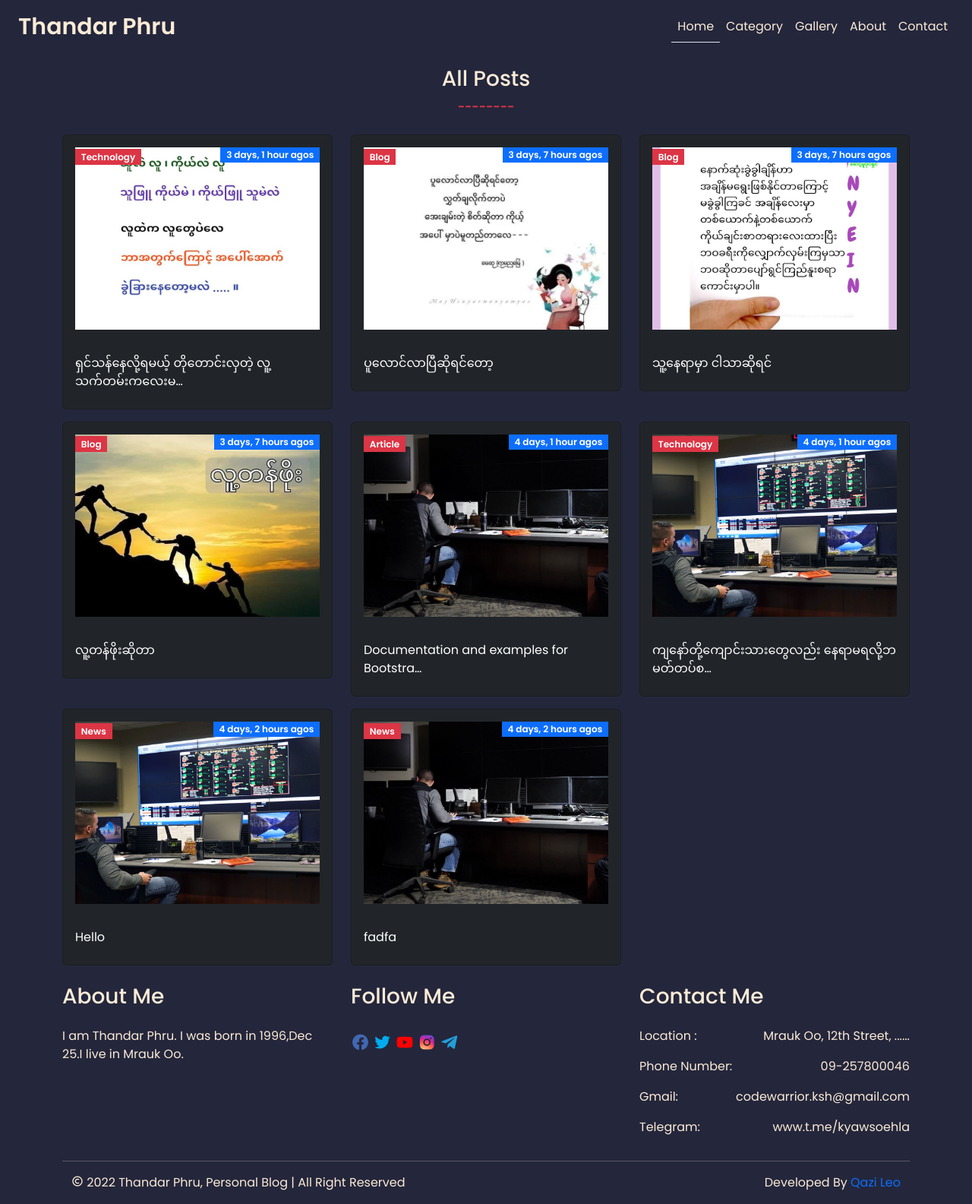
After one commit to kyawsoehla0101/thandarphru, a Django app: template base/templates/base/post.html in a window 1280 px wide. The commit adds this page. Shown: the whole page at 76% size. Run offline with Django 4.2, Linux system fonts and the light colour scheme; the template is opened without the code that fills it: values that come from a table or form of the project are taken from there, others are empty; data comes from the database, SQL or seed files in the repository; both versions use the stored data as it was after the commit; parts of the project's set-up code (start-up, migrations or seed data) failed here and were passed over.

Commit message:
Some Features are added

```diff
--- /dev/null
+++ b/base/templates/base/post.html
@@ -0,0 +1,43 @@
+{% extends 'main.html' %} {% load static %} {% block content %}
+<div class="container">
+    <div class="row">
+      <div class="text-center py-3">
+        <h3>All Posts</h3>
+        <span class="text-danger fw-bold">--------</span>
+      </div>
+      {% for post in posts %}
+      <div class="col-lg-4 py-2">
+        <div class="card bg-dark">
+          <div class="p-3">
+            <div
+              class="blog-picture-background"
+              style="
+                background-image: url('{{post.feature.url}}');
+                height: 240px;
+                background-repeat: no-repeat;
+                background-size: cover;
+                background-position: center;
+              "
+            >
+              <p>
+                <span class="badge bg-danger text-center rounded-0"
+                  >{{post.category}}</span
+                >
+                <span class="badge bg-primary text-center float-end rounded-0"
+                  >{{post.created|timesince}} agos</span
+                >
+              </p>
+            </div>
+          </div>
+          <div class="card-body">
+            <div class="card-title text-dark">
+              <a href="{% url 'detail' post.slug %} " class="text-white"> {{post.title | truncatechars:40}} </a>
+            </div>
+          </div>
+        </div>
+      </div>
+      {% endfor %}
+    </div>
+  </div>
+
+{% endblock content %}
--- a/base/urls.py
+++ b/base/urls.py
@@ -5,8 +5,9 @@ from django.conf.urls.static import static
 urlpatterns = [
     path('',views.home, name='home'),
     path('gallery/',views.gallery, name='gallery'),
+    path('posts/all/',views.posts, name='posts'),
     path('posts/<str:slug>/',views.detail, name='detail'),
-    path('category/<str:slug>/',views.category, name='category'),
+    path('categories/<str:slug>/',views.category, name='category'),
 ]
 if settings.DEBUG:
     urlpatterns += static(settings.MEDIA_URL,
--- a/base/views.py
+++ b/base/views.py
@@ -50,3 +50,8 @@ def category(request,slug):
     posts = Post.objects.filter(category=category)
     context = {'posts':posts,'categories':categories,'slug':slug}
     return render(request,'base/category.html',context)
+def posts(request):
+    categories = Category.objects.all()
+    posts = Post.objects.all()
+    context = {'posts':posts,'categories':categories}
+    return render(request,'base/post.html',context)
--- a/tdp/urls.py
+++ b/tdp/urls.py
@@ -2,7 +2,7 @@ from django.contrib import admin
 from django.urls import path,include
 
 urlpatterns = [
-    path('admin/', admin.site.urls),
+    path('tdp-admin-tdp/', admin.site.urls),
     path('',include('base.urls')),
     path('summernote/', include('django_summernote.urls')),
 ]
--- a/templates/footer.html
+++ b/templates/footer.html
@@ -9,20 +9,20 @@
     <div class="col-lg-4">
       <h3 class='py-3'>Follow Me</h3>
       <div class="social-icon py-2">
-        <a href="">
+        <a href="https://www.facebook.com/profile.php?id=100074218491516">
           <i class="bx bxl-facebook-circle"></i>
         </a>
-        <a href="">
+        <a href="https://www.twitter.com">
           <i class="bx bxl-twitter"></i>
         </a>
-        <a href="">
+        <a href="https://www.youtube.com">
           <i class="bx bxl-youtube"></i>
         </a>
-        <a href="">
+        <a href="https://www.instagram.com">
           <i class="bx bxl-instagram-alt"></i>
         </a>
 
-        <a href="">
+        <a href="https://telegram.org/">
           <i class="bx bxl-telegram"></i>
         </a>
       </div>
--- a/templates/navbar.html
+++ b/templates/navbar.html
@@ -24,7 +24,9 @@
             Category
           </a>
           <ul class="dropdown-menu bg-dark" aria-labelledby="navbarDropdown">
+            <li><a class="dropdown-item text-danger" href="{% url 'posts' %}">All Posts</a></li>
             {% for category in categories %}
+
             <li><a class="dropdown-item text-danger" href="{% url 'category' category|slugify %}">{{category.name}}</a></li>
             {% endfor %}
           </ul>
```
Also changed, not shown: base/templates/base/contact.html (+5 -5 lines), base/templates/base/home.html (+5 -5 lines), db.sqlite3, media/static/2022/05/22/images/280654735_375873954567951_7697688196670753226_n.jpg (added), media/static/2022/05/22/images/280654735_375873954567951_7697688196670753226_n_vzgLwM8.jpg (added), media/static/2022/05/22/images/283162477_699331464629112_3917068536578766720_n.jpg (added), media/static/postimages/283298078_147173987830126_1274395545344399602_n.jpg (added).
